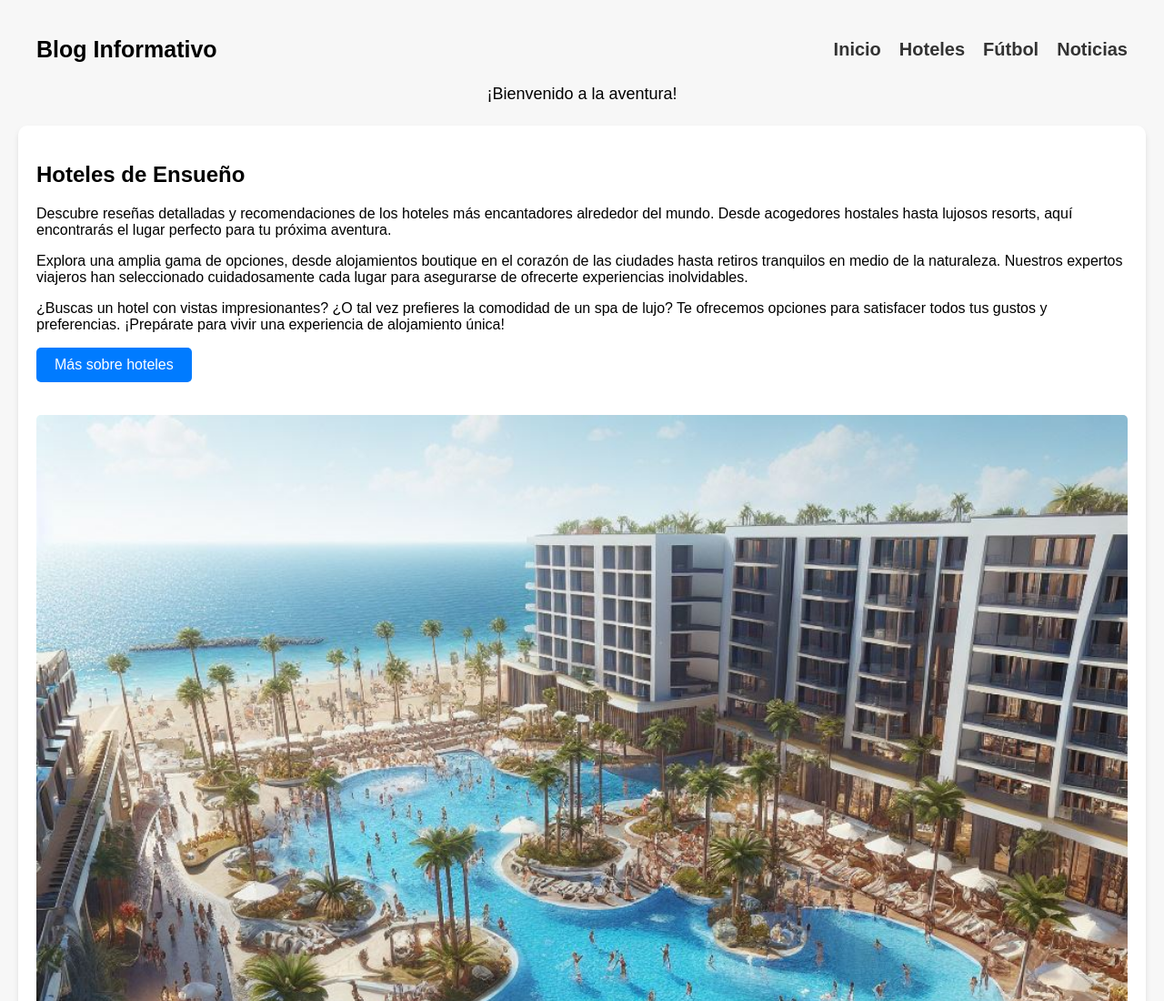
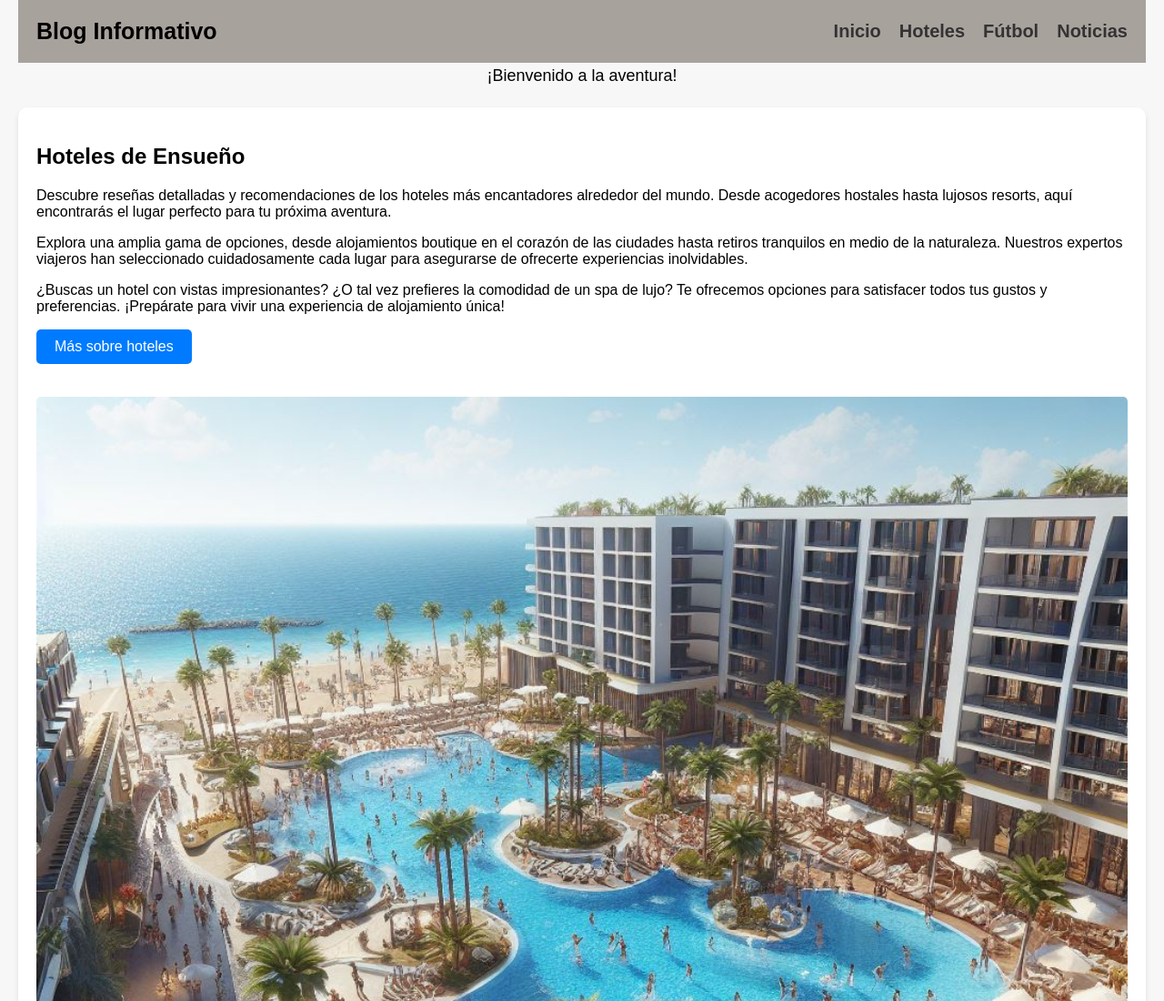
Before and after one commit to Gabriel0955/pagina_grupal, a plain HTML site: page index.html in a window 1280 px wide. Shown: the top 1100 px of the page at 91% size. Drawn offline with Linux system fonts and the light colour scheme.

Commit message:
Add files via upload

```diff
--- a/estilo.css
+++ b/estilo.css
@@ -1,10 +1,14 @@
 .contenedor {
-    max-width: 1200px;
 
+    margin-top: -20px;
     padding: 20px;
     display: flex;
     justify-content: space-between;
     align-items: center;
+    background-color: rgb(168, 162, 157);
+
+
+
 }
 
 .titulo > h1 {
```
